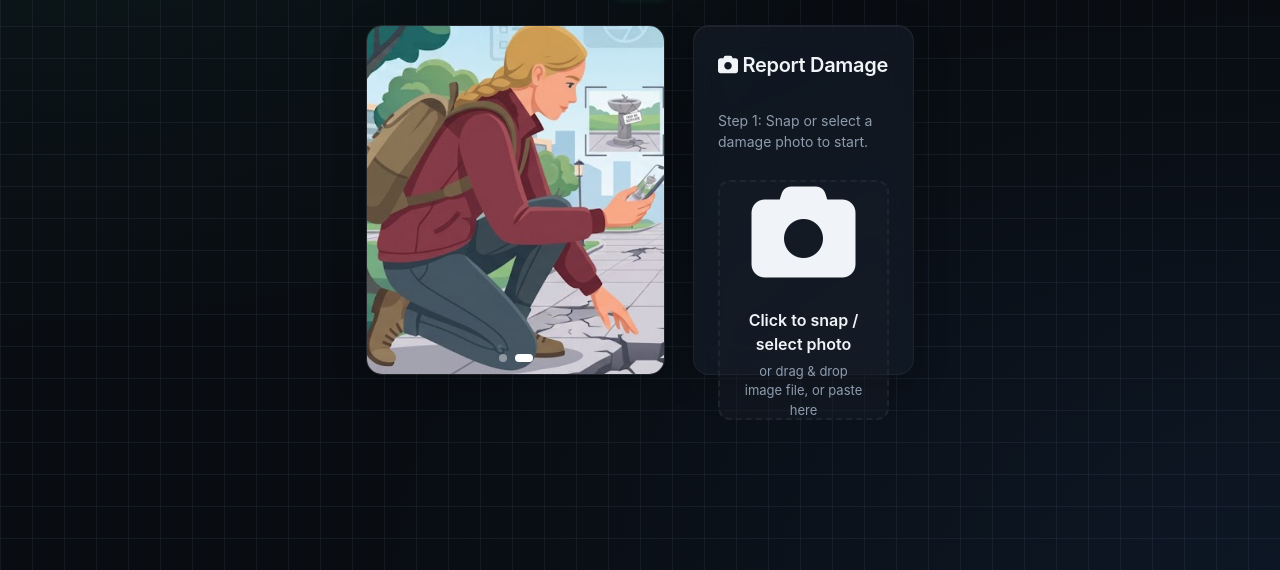
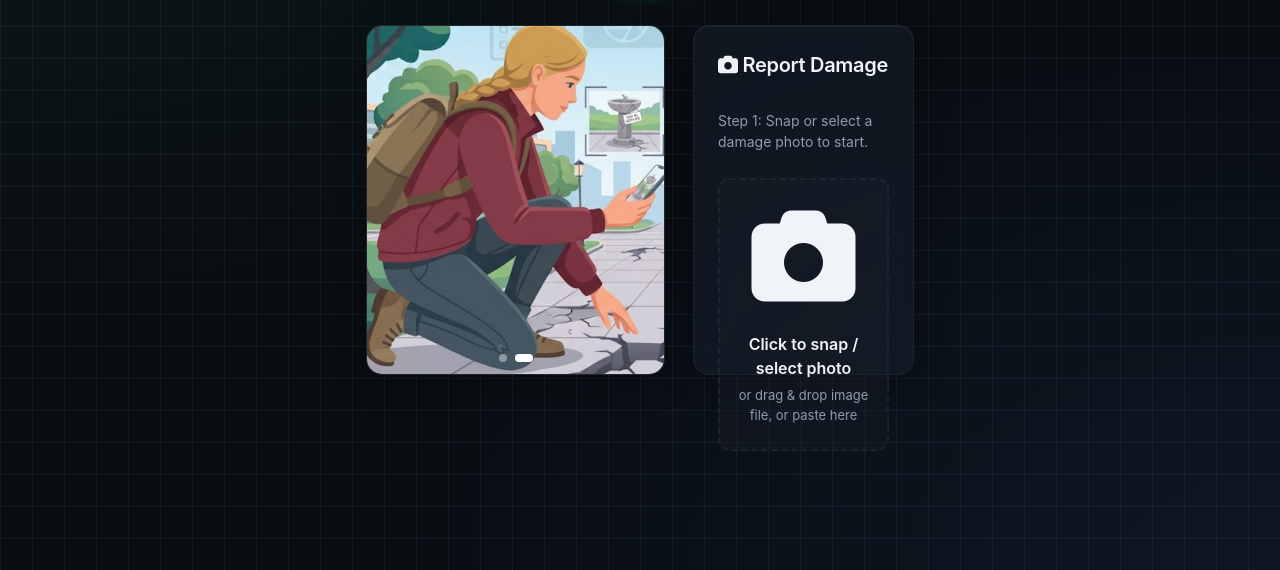
Before and after one commit to akashahahamaddev/rosak-alert, a website: page public/index.html in a window 1280 px wide. Shown: the part 230-800 px from the top of the page. Drawn offline with nearby package versions, Linux system fonts and the light colour scheme; no server answers.

Commit message:
Fix dropzone card overflow on desktop by overriding min-height and padding

```diff
--- a/public/style.css
+++ b/public/style.css
@@ -1131,5 +1131,8 @@
     display: flex;
     flex-direction: column;
     justify-content: center;
+    min-height: auto;
+    padding: 24px 16px;
+    margin-top: 12px;
   }
 }
```
